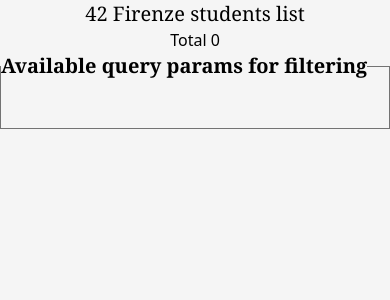
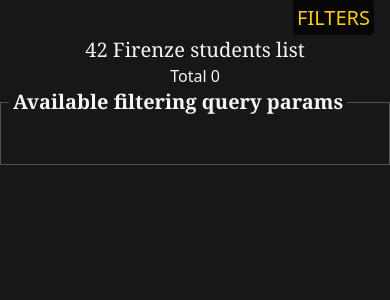
Before and after one commit to sandoramix/42stalk, a Flask app: template simpleweb/templates/index.html in a window 390 px wide. Shown: the top 300 px of the page. Run offline with Flask 3, Linux system fonts and the light colour scheme; the template is opened without the code that fills it, so the values that code supplies are empty; some libraries are stand-ins or nearby versions.

Commit message:
Enhance error handling in app.py, update styles in index.html, and improve scrollbar styles in styles.css for better UX

```diff
--- a/simpleweb/app.py
+++ b/simpleweb/app.py
@@ -6,6 +6,7 @@ import time
 from collections import defaultdict
 import numbers
 import re
+import math
 
 from api import API
 
@@ -133,7 +134,11 @@ def flatten_keys(obj, parent_key=""):
 # FETCH STUDENT DATA
 
 def getStudData(user, idx = -1):
-	_ = API.getUserByID(user["id"])
+	try:
+		_ = API.getUserByID(user["id"])
+	except Exception as e:
+		logging.warning(f'Failed to fetch user data for {user["id"]=}\t{user["login"]=}')
+		return user
 	if (not _):
 		_ = user
 		_['failedFetchExams'] = True
@@ -272,12 +277,6 @@ def conditional(value, condition):
 	else:
 		return str(condition) in str(value)
 
-
-def get_first_exam_final_mark(projects: list):
-	# Use .get() to provide a default empty list if 'projects_users' key is missing
-	exams = [p for p in projects if p['final_mark'] is not None]
-	return exams[0]['final_mark'] if exams else None
-
 def sort_by_exam_final_grade_and_login(users: "list[dict]"):
 	return sorted(users, key=lambda user: user['average_exam_final_mark'], reverse=True)
 
@@ -286,7 +285,7 @@ def get_average_final_mark(user, objName="exams"):
 	total = sum([e['final_mark'] for e in exams if e['final_mark'] is not None or 0])
 	if len(exams) == 0:
 		return 0
-	return total / len(exams)
+	return float(f'{total / len(exams):.2f}')
 
 
 @app.route("/")
--- a/simpleweb/static/styles.css
+++ b/simpleweb/static/styles.css
@@ -10,3 +10,16 @@ body {
 	width: 100vw;
 	width: 100dvw;
 }
+
+*::-webkit-scrollbar {
+	width: 0.5rem;
+	height: 0.5rem;
+	background-color: transparent;
+}
+*::-webkit-scrollbar-thumb {
+	background-color: rgba(255, 255, 255, 0.5);
+	border-radius: 0.25rem;
+}
+*::-webkit-scrollbar-thumb:hover {
+	background-color: rgba(255, 255, 255, 0.9);
+}
--- a/simpleweb/templates/index.html
+++ b/simpleweb/templates/index.html
@@ -17,15 +17,18 @@
 	</title>
 </head>
 
-<body class="flex flex-col overflow-hidden text-center bg-neutral-100">
-	<div class="overflow-y-auto">
+<body class="flex flex-col overflow-hidden text-center bg-neutral-900 text-neutral-100">
+	<div class="relative w-full overflow-y-auto">
+		<div class="sticky top-0 right-0 z-10 w-full px-4 py-1 text-end">
+			<a href="#filters" class="p-1 text-xl text-yellow-400 uppercase rounded hover:underline bg-black/75">FILTERS</a>
+		</div>
 		<div>
 			<h1 class="font-serif text-xl">42 Firenze students list</h1>
 			<div>Total {{students | length}}</div>
 		</div>
 		<main class="flex flex-col gap-2 grow shrink-0">
 			{% for student in students %}
-			<div class="grid min-w-0 grid-cols-1 px-3 py-1 border border-gray-400 sm:grid-cols-7">
+			<div class="grid min-w-0 grid-cols-1 px-3 py-1 border border-gray-500 sm:grid-cols-7">
 				<div class="col-span-1">
 					<a href="https://profile.intra.42.fr/users/{{student.login}}" target="_blank" referrer="noreferrer">
 						{% if student.image.link %}
@@ -63,11 +66,11 @@
 
 				</div>
 				<div class="flex flex-col justify-center col-span-1 gap-2 px-3 py-1 sm:col-span-4">
-					<fieldset class="flex flex-col gap-2 border">
+					<fieldset class="flex flex-col gap-2 border border-white/40">
 						<legend class="flex items-center justify-between font-serif text-xl font-bold">
 							<span>Exams</span>
 							<button type="button" onclick="toggleSection(this)"
-								class="ml-2 text-sm text-blue-600 hover:underline" data-expanded="true">[−]</button>
+								class="ml-2 text-sm text-yellow-400 hover:underline" data-expanded="true">[−]</button>
 						</legend>
 
 						<div>
@@ -109,11 +112,11 @@
 					</fieldset>
 
 
-					<fieldset class="flex flex-col gap-2 border">
+					<fieldset class="flex flex-col gap-2 border border-white/40">
 						<legend class="font-serif text-xl font-bold">
 							<span>Projects</span>
 							<button type="button" onclick="toggleSection(this)"
-								class="ml-2 text-sm text-blue-600 hover:underline" data-expanded="false">[+]</button>
+								class="ml-2 text-sm text-yellow-400 hover:underline" data-expanded="false">[+]</button>
 						</legend>
 						<div>
 							Average final mark: <span>{{ student.average_project_final_mark }}</span>
@@ -159,8 +162,8 @@
 			{% endfor %}
 		</main>
 
-		<fieldset class="flex flex-col font-mono text-left border border-neutral-500">
-			<legend class="font-serif text-xl font-bold"> Available query params for filtering </legend>
+		<fieldset id="filters" class="flex flex-col px-2 font-mono text-left border border-neutral-600">
+			<legend class="px-1 font-serif text-xl font-bold"> Available filtering query params </legend>
 			<pre>
 				{% for field in fields %}
 					<span class="font-semibold">{{ field.name }}{% if field.nullable %}<span class="text-red-500">?</span>{% endif %}</span><span>: {{ field.type }},</span>
@@ -171,7 +174,7 @@
 	<div id="overlay" onclick="toggleModal()"
 		class="fixed top-0 left-0 z-40 hidden w-full h-full backdrop-brightness-90"></div>
 	<div id="modal"
-		class="fixed z-50 hidden w-10/12 max-w-screen-lg px-5 py-3 overflow-y-auto -translate-x-1/2 -translate-y-1/2 border-2 border-black top-1/2 left-1/2 h-5/6 bg-neutral-200 overscroll-contain">
+		class="fixed z-50 hidden w-10/12 max-w-screen-lg px-5 py-3 overflow-y-auto -translate-x-1/2 -translate-y-1/2 border-2 rounded-lg border-white/50 top-1/2 left-1/2 h-5/6 bg-neutral-950 overscroll-contain">
 		<h3 class="font-mono text-xl font-bold"> USER OVERVIEW </h3>
 		<h4 id="modal-login" class="font-sans text-base"></h4>
 		<div id="student-details" class="max-w-full space-y-3 text-justify text-ellipsis font-[Consolas]"></div>
@@ -222,7 +225,7 @@
 			} else if (Array.isArray(value)) {
 				const id = getJsonId();
 				const shouldHide = value.length >= hideArrayMinLength;
-				let html = `<div>${pad}<span class="font-semibold">${key}@${value.length}</span>: <button onclick="toggleJson('${id}')" class="text-blue-600">[${!shouldHide ? '−' : '+'}]</button></div>`;
+				let html = `<div>${pad}<span class="font-semibold">${key}@${value.length}</span>: <button onclick="toggleJson('${id}')" class="text-yellow-400">[${!shouldHide ? '−' : '+'}]</button></div>`;
 				html += `<div id="${id}" style="display: ${shouldHide ? 'none' : 'block'};">${pad}[`;
 				for (let i = 0; i < value.length; i++) {
 					html += renderField(i, value[i], indent + 1);
@@ -231,7 +234,7 @@
 				return html;
 			} else if (typeof value === 'object') {
 				const id = getJsonId();
-				let html = `<div>${pad}<span class="font-semibold">${key}</span>: <button onclick="toggleJson('${id}')" class="text-blue-600">[−]</button></div>`;
+				let html = `<div>${pad}<span class="font-semibold">${key}</span>: <button onclick="toggleJson('${id}')" class="text-yellow-400">[−]</button></div>`;
 				html += `<div id="${id}" style="display: 'block';">${pad}{`;
 				for (let subkey in value) {
 					html += renderField(subkey, value[subkey], indent + 1);
```
